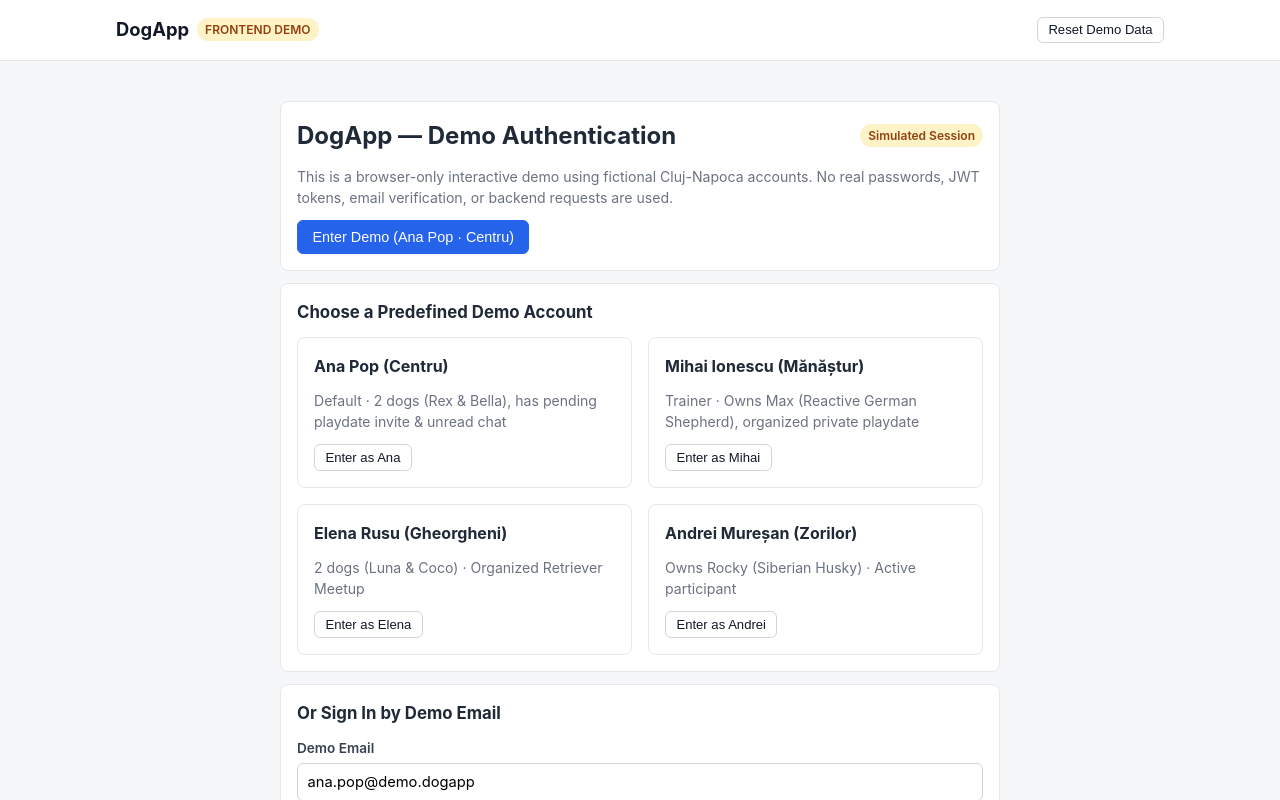
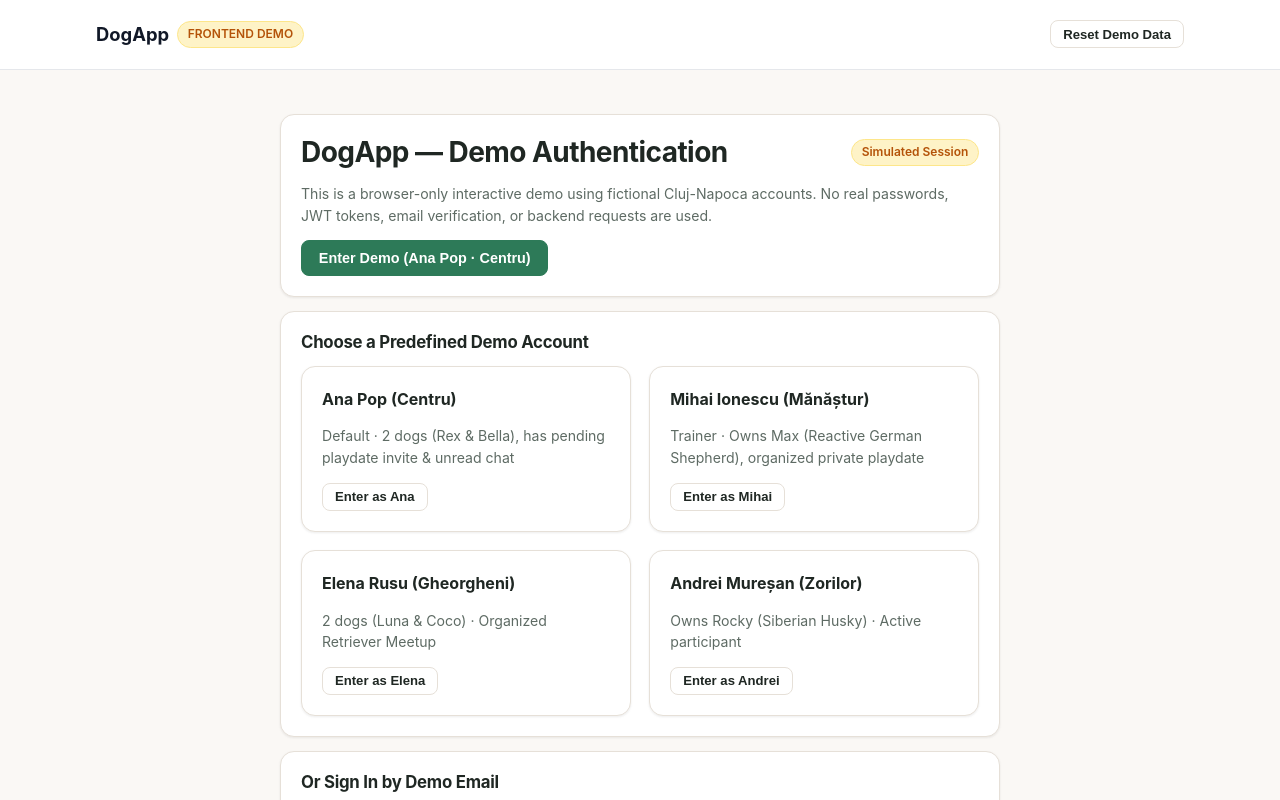
Before and after one commit to Oti404/proiect_colectiv_g02_c, an Angular app in the folder frontend/: page /login in a window 1280 px wide. Shown: the top 800 px of the page. Built offline with nearby package versions, Linux system fonts and the light colour scheme.

Commit message:
feat(ui): implement modern design tokens and warm community styling

```diff
--- a/frontend/src/styles.scss
+++ b/frontend/src/styles.scss
@@ -1,43 +1,148 @@
+/* ==========================================================================
+   DogApp — Design Tokens & Global Design System
+   Theme: Warm Pet Community (Sage Green, Coral Terracotta, Warm Cream)
+   ========================================================================== */
+
+:root {
+  /* Primary & Accent Colors */
+  --color-primary: #2d7a58;
+  --color-primary-hover: #246347;
+  --color-primary-active: #1c4e38;
+  --color-primary-light: #e8f5ef;
+  --color-primary-subtle: #f0f8f4;
+
+  --color-accent: #e06d53;
+  --color-accent-hover: #c95c44;
+  --color-accent-light: #fef0ec;
+
+  /* Neutrals & Surfaces */
+  --color-bg: #faf8f5;
+  --color-surface: #ffffff;
+  --color-surface-subtle: #f4f0eb;
+  --color-surface-hover: #ede8e1;
+
+  --color-border: #e6e0d8;
+  --color-border-subtle: #f0ece6;
+  --color-border-focus: #2d7a58;
+
+  /* Typography / Text */
+  --color-text-main: #1f2723;
+  --color-text-muted: #5e6b64;
+  --color-text-subtle: #8a968f;
+  --color-text-inverse: #ffffff;
+
+  /* Semantics / Statuses */
+  --color-success: #1b7a43;
+  --color-success-bg: #e8f8f0;
+  --color-success-border: #a7f3d0;
+
+  --color-warning: #b45309;
+  --color-warning-bg: #fef3c7;
+  --color-warning-border: #fde68a;
+
+  --color-danger: #c53030;
+  --color-danger-bg: #fde8e8;
+  --color-danger-border: #fca5a5;
+
+  --color-info: #1d4ed8;
+  --color-info-bg: #eff6ff;
+  --color-info-border: #bfdbfe;
+
+  /* Radii */
+  --radius-xs: 4px;
+  --radius-sm: 8px;
+  --radius-md: 14px;
+  --radius-lg: 20px;
+  --radius-full: 9999px;
+
+  /* Elevation / Shadows */
+  --shadow-sm: 0 1px 3px rgba(31, 39, 35, 0.05), 0 1px 2px rgba(31, 39, 35, 0.03);
+  --shadow-md: 0 4px 12px rgba(31, 39, 35, 0.06), 0 2px 4px rgba(31, 39, 35, 0.03);
+  --shadow-lg: 0 12px 28px rgba(31, 39, 35, 0.09), 0 4px 10px rgba(31, 39, 35, 0.04);
+
+  /* Transitions */
+  --transition-fast: 150ms cubic-bezier(0.4, 0, 0.2, 1);
+  --transition-normal: 220ms cubic-bezier(0.4, 0, 0.2, 1);
+}
+
+/* ==========================================================================
+   CSS Reset & Base Elements
+   ========================================================================== */
+
 *,
 *::before,
 *::after {
   box-sizing: border-box;
 }
 
+html, body {
+  min-height: 100%;
+}
+
 body {
   margin: 0;
   font-family: -apple-system, BlinkMacSystemFont, 'Segoe UI', Roboto, Helvetica, Arial, sans-serif;
-  background: #f6f7f9;
-  color: #1f2937;
-  line-height: 1.5;
+  background-color: var(--color-bg);
+  color: var(--color-text-main);
+  line-height: 1.55;
+  -webkit-font-smoothing: antialiased;
+  -moz-osx-font-smoothing: grayscale;
 }
 
 a {
-  color: #1d4ed8;
+  color: var(--color-primary);
   text-decoration: none;
+  font-weight: 500;
+  transition: color var(--transition-fast);
+
+  &:hover {
+    color: var(--color-primary-hover);
+    text-decoration: underline;
+  }
 }
 
-a:hover {
-  text-decoration: underline;
+h1, h2, h3, h4, h5, h6 {
+  color: var(--color-text-main);
+  line-height: 1.25;
+  margin-top: 0;
+  font-weight: 700;
 }
 
+h1 { font-size: 1.75rem; letter-spacing: -0.02em; }
+h2 { font-size: 1.35rem; letter-spacing: -0.015em; }
+h3 { font-size: 1.15rem; }
+
+p {
+  margin: 0;
+}
+
+/* ==========================================================================
+   Layout Containers
+   ========================================================================== */
+
 .container {
-  max-width: 1080px;
+  max-width: 1120px;
   margin: 0 auto;
-  padding: 1rem;
+  padding: 1.25rem 1rem;
 }
 
 .card {
-  background: #ffffff;
-  border: 1px solid #e5e7eb;
-  border-radius: 8px;
-  padding: 1rem;
+  background: var(--color-surface);
+  border: 1px solid var(--color-border);
+  border-radius: var(--radius-md);
+  padding: 1.25rem;
+  box-shadow: var(--shadow-sm);
+  transition: box-shadow var(--transition-normal), border-color var(--transition-normal);
+
+  &:hover {
+    border-color: #ded6cc;
+  }
 }
 
 .stack {
   display: flex;
   flex-direction: column;
-  gap: 0.75rem;
+  gap: 0.85rem;
 }
 
 .row {
@@ -49,138 +154,239 @@ a:hover {
 
 .grid-2 {
   display: grid;
-  grid-template-columns: repeat(auto-fill, minmax(280px, 1fr));
-  gap: 1rem;
+  grid-template-columns: repeat(auto-fill, minmax(290px, 1fr));
+  gap: 1.15rem;
 }
+
+/* ==========================================================================
+   Interactive Components: Buttons
+   ========================================================================== */
 
 .btn {
   display: inline-flex;
   align-items: center;
   justify-content: center;
-  gap: 0.35rem;
-  padding: 0.5rem 0.9rem;
-  border-radius: 6px;
-  border: 1px solid #d1d5db;
-  background: #ffffff;
-  color: #111827;
+  gap: 0.45rem;
+  padding: 0.55rem 1.05rem;
+  border-radius: var(--radius-sm);
+  border: 1px solid var(--color-border);
+  background: var(--color-surface);
+  color: var(--color-text-main);
   font-size: 0.9rem;
-  font-weight: 500;
+  font-weight: 600;
   cursor: pointer;
   text-decoration: none;
+  transition: all var(--transition-fast);
+  white-space: nowrap;
+  user-select: none;
+
+  &:hover:not(:disabled) {
+    background: var(--color-surface-subtle);
+    border-color: #d8d0c4;
+    text-decoration: none;
+    transform: translateY(-1px);
+    box-shadow: var(--shadow-sm);
   }
 
-.btn:hover:not(:disabled) {
-  background: #f3f4f6;
-  text-decoration: none;
+  &:active:not(:disabled) {
+    transform: translateY(0);
+    box-shadow: none;
   }
 
-.btn:disabled {
-  opacity: 0.55;
+  &:disabled {
+    opacity: 0.5;
     cursor: not-allowed;
+    box-shadow: none;
+    transform: none;
+  }
 }
 
 .btn-primary {
-  background: #2563eb;
-  border-color: #2563eb;
-  color: #ffffff;
+  background: var(--color-primary);
+  border-color: var(--color-primary);
+  color: var(--color-text-inverse);
+
+  &:hover:not(:disabled) {
+    background: var(--color-primary-hover);
+    border-color: var(--color-primary-hover);
+    color: var(--color-text-inverse);
   }
 
-.btn-primary:hover:not(:disabled) {
-  background: #1d4ed8;
+  &:active:not(:disabled) {
+    background: var(--color-primary-active);
+    border-color: var(--color-primary-active);
+  }
+}
+
+.btn-accent {
+  background: var(--color-accent);
+  border-color: var(--color-accent);
+  color: var(--color-text-inverse);
+
+  &:hover:not(:disabled) {
+    background: var(--color-accent-hover);
+    border-color: var(--color-accent-hover);
+  }
 }
 
 .btn-danger {
-  background: #dc2626;
-  border-color: #dc2626;
-  color: #ffffff;
+  background: var(--color-danger);
+  border-color: var(--color-danger);
+  color: var(--color-text-inverse);
+
+  &:hover:not(:disabled) {
+    background: #b91c1c;
+    border-color: #b91c1c;
   }
-
-.btn-danger:hover:not(:disabled) {
-  background: #b91c1c;
 }
 
 .btn-sm {
-  padding: 0.3rem 0.65rem;
+  padding: 0.35rem 0.75rem;
   font-size: 0.82rem;
+  border-radius: var(--radius-sm);
 }
+
+/* ==========================================================================
+   Form Fields & Controls
+   ========================================================================== */
 
 .field {
   display: flex;
   flex-direction: column;
-  gap: 0.25rem;
+  gap: 0.35rem;
+
+  label {
+    font-size: 0.86rem;
+    font-weight: 600;
+    color: var(--color-text-main);
   }
 
-.field label {
-  font-size: 0.85rem;
-  font-weight: 600;
-  color: #374151;
+  input,
+  select,
+  textarea {
+    padding: 0.55rem 0.75rem;
+    border: 1px solid var(--color-border);
+    border-radius: var(--radius-sm);
+    font: inherit;
+    font-size: 0.92rem;
+    background: var(--color-surface);
+    color: var(--color-text-main);
+    transition: border-color var(--transition-fast), box-shadow var(--transition-fast);
+
+    &::placeholder {
+      color: var(--color-text-subtle);
     }
 
-.field input,
-.field select,
-.field textarea {
-  padding: 0.45rem 0.6rem;
-  border: 1px solid #d1d5db;
-  border-radius: 6px;
-  font: inherit;
-  font-size: 0.92rem;
-  background: #ffffff;
+    &:focus {
+      outline: none;
+      border-color: var(--color-border-focus);
+      box-shadow: 0 0 0 3px rgba(45, 122, 88, 0.15);
+    }
   }
 
+  input[type="range"] {
+    padding: 0;
+    accent-color: var(--color-primary);
+  }
+}
+
+/* ==========================================================================
+   Badges & Pills
+   ========================================================================== */
+
 .badge {
-  display: inline-block;
-  padding: 0.15rem 0.5rem;
-  border-radius: 999px;
+  display: inline-flex;
+  align-items: center;
+  gap: 0.3rem;
+  padding: 0.2rem 0.6rem;
+  border-radius: var(--radius-full);
   font-size: 0.75rem;
   font-weight: 600;
-  background: #e5e7eb;
-  color: #374151;
+  background: var(--color-surface-subtle);
+  color: var(--color-text-muted);
+  border: 1px solid transparent;
 }
 
 .badge-info {
-  background: #dbeafe;
-  color: #1e40af;
+  background: var(--color-info-bg);
+  color: var(--color-info);
+  border-color: var(--color-info-border);
 }
 
 .badge-success {
-  background: #dcfce7;
-  color: #166534;
+  background: var(--color-success-bg);
+  color: var(--color-success);
+  border-color: var(--color-success-border);
 }
 
 .badge-warn {
-  background: #fef3c7;
-  color: #92400e;
+  background: var(--color-warning-bg);
+  color: var(--color-warning);
+  border-color: var(--color-warning-border);
 }
 
 .badge-danger {
-  background: #fee2e2;
-  color: #991b1b;
+  background: var(--color-danger-bg);
+  color: var(--color-danger);
+  border-color: var(--color-danger-border);
 }
 
+/* Temperament custom badges */
+.badge-friendly {
+  background: var(--color-success-bg);
+  color: var(--color-success);
+  border-color: var(--color-success-border);
+}
+
+.badge-playful {
+  background: #fff7ed;
+  color: #c2410c;
+  border-color: #ffedd5;
+}
+
+.badge-shy {
+  background: #f1f5f9;
+  color: #475569;
+  border-color: #e2e8f0;
+}
+
+.badge-reactive {
+  background: #faf5ff;
+  color: #7e22ce;
+  border-color: #f3e8ff;
+}
+
+/* ==========================================================================
+   Alerts & Utilities
+   ========================================================================== */
+
 .alert-error {
-  padding: 0.6rem 0.8rem;
-  border-radius: 6px;
-  background: #fee2e2;
-  border: 1px solid #fca5a5;
-  color: #991b1b;
+  padding: 0.75rem 1rem;
+  border-radius: var(--radius-sm);
+  background: var(--color-danger-bg);
+  border: 1px solid var(--color-danger-border);
+  color: var(--color-danger);
   font-size: 0.9rem;
+  font-weight: 500;
 }
 
 .alert-success {
-  padding: 0.6rem 0.8rem;
-  border-radius: 6px;
-  background: #dcfce7;
-  border: 1px solid #86efac;
-  color: #166534;
+  padding: 0.75rem 1rem;
+  border-radius: var(--radius-sm);
+  background: var(--color-success-bg);
+  border: 1px solid var(--color-success-border);
+  color: var(--color-success);
   font-size: 0.9rem;
+  font-weight: 500;
 }
 
 .muted {
-  color: #6b7280;
+  color: var(--color-text-muted);
   font-size: 0.88rem;
 }
 
 .error-text {
-  color: #dc2626;
+  color: var(--color-danger);
   font-size: 0.82rem;
+  font-weight: 500;
 }
```
Lines whose indentation alone changed are shown as unchanged.
